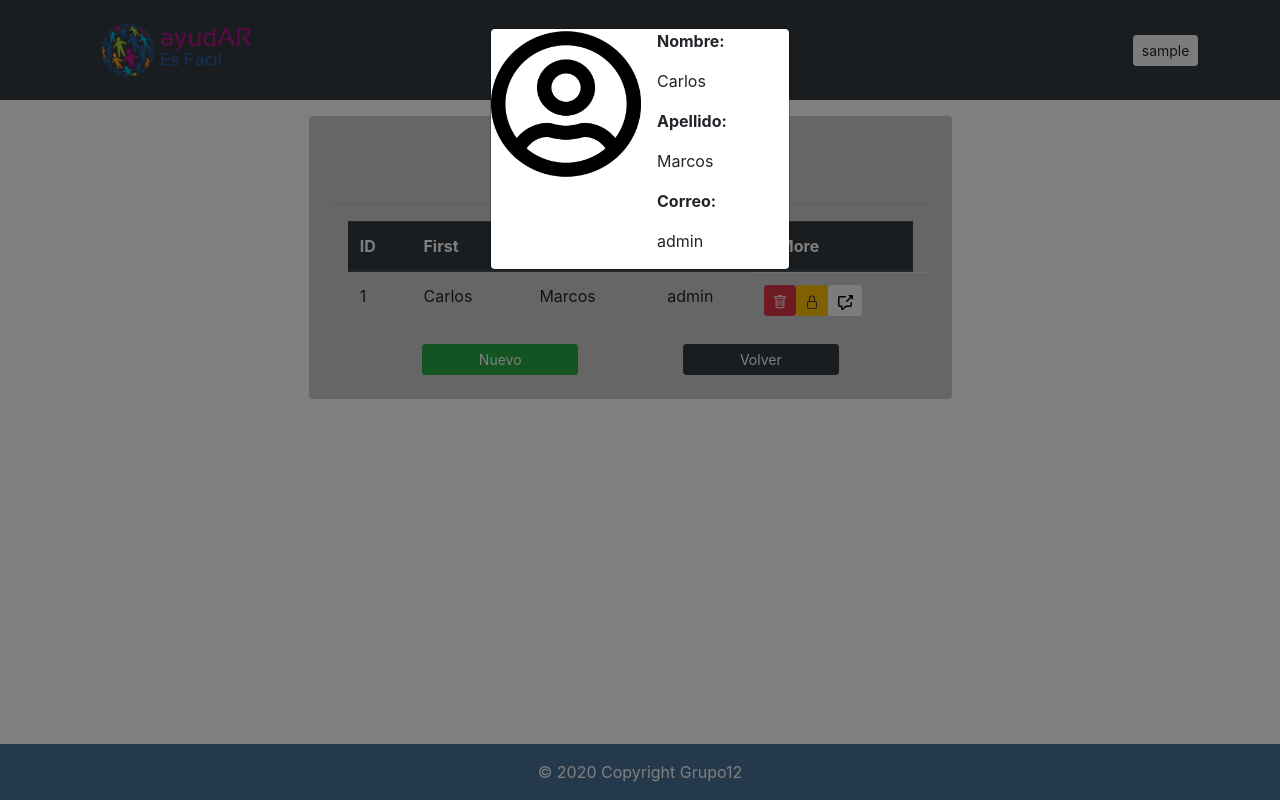
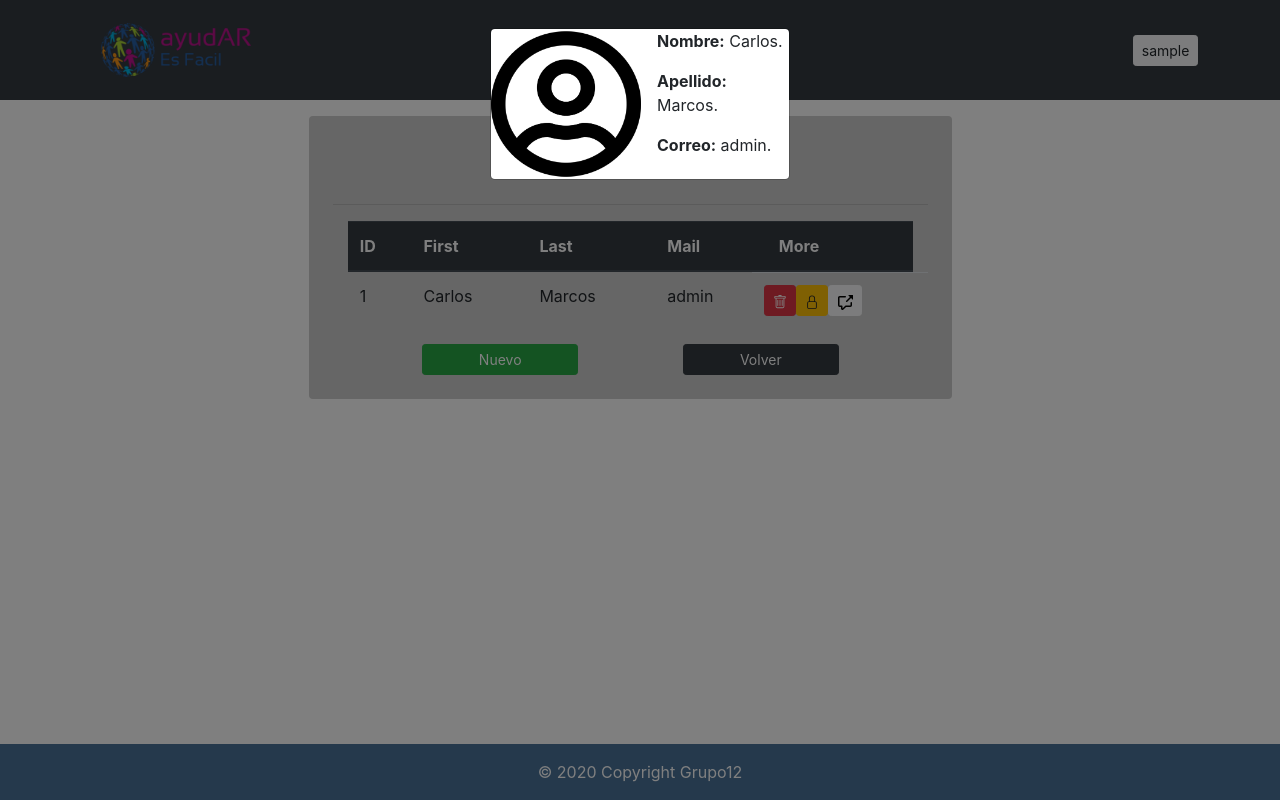
Before and after one commit to Cesar-Morales/software-project-2020, a Flask app: page /usuarios in a window 1280 px wide, after a click that opens the changed part. Run offline with Flask 2, Linux system fonts and the light colour scheme; a user stored in the database is signed in; data comes from the database, SQL or seed files in the repository; parts of the project's set-up code (start-up, migrations or seed data) failed here and were passed over; some libraries are stand-ins or nearby versions.

Commit message:
arreglosVarios

```diff
--- a/app/resources/user.py
+++ b/app/resources/user.py
@@ -64,14 +64,14 @@ def block():
 @login_required
 def activate():
     if User.activate(request.form):
-        flash("activado correctamente")
+        flash("Activado correctamente")
     return index()
 
 
 @login_required
 def trash():
     if User.trash(request.form):
-        flash("borrado correctamente")
+        flash("Borrado correctamente")
     else:
         flash("No puedes borrar a un administrador")
     return index()
--- a/app/templates/user/index.html
+++ b/app/templates/user/index.html
@@ -10,7 +10,7 @@
       <h1 style="text-align: center">Usuarios</h1>
       <hr>
       <div class="container">
-      <table class="table">
+      <table class="col-12 table">
         <thead class="thead-dark">
           <tr>
             <th scope="col">ID</th>
@@ -68,7 +68,7 @@
                       {% endif %}
                       <!-- BOTON MODAL -->
                       <button type="button" class="btn btn-light btn-sm" data-toggle="modal" id="{{user}}" data-target="#user{{user.id}}"><svg xmlns="http://www.w3.org/2000/svg" viewBox="0 0 16 16" width="16" height="16"><path fill-rule="evenodd" d="M16 1.25v4.146a.25.25 0 01-.427.177L14.03 4.03l-3.75 3.75a.75.75 0 11-1.06-1.06l3.75-3.75-1.543-1.543A.25.25 0 0111.604 1h4.146a.25.25 0 01.25.25zM2.75 3.5a.25.25 0 00-.25.25v7.5c0 .138.112.25.25.25h2a.75.75 0 01.75.75v2.19l2.72-2.72a.75.75 0 01.53-.22h4.5a.25.25 0 00.25-.25v-2.5a.75.75 0 111.5 0v2.5A1.75 1.75 0 0113.25 13H9.06l-2.573 2.573A1.457 1.457 0 014 14.543V13H2.75A1.75 1.75 0 011 11.25v-7.5C1 2.784 1.784 2 2.75 2h5.5a.75.75 0 010 1.5h-5.5z"></path></svg></button>
-                      <div class="modal fade" id="user{{user.id}}" tabindex="-1" role="dialog" aria-labelledby="mySmallModalLabel" aria-hidden="true">
+                      <div class="modal col-12 fade" id="user{{user.id}}" tabindex="-1" role="dialog" aria-labelledby="mySmallModalLabel" aria-hidden="true">
                         <div class="modal-dialog modal-sm" role="document">
                           <div class="modal-content">
                               <div class="media">
@@ -78,12 +78,9 @@
                                     <img width="150px" height="150px" src="{{url_for('static', filename='logos/noImage.png')}}" class="mr-3" alt="noImage">
                                   {% endif %}
                                   <div class="media-body">
-                                    <p><b>Nombre:</b></p>
-                                    <p class="mt-0">{{ user.first_name }}</p>
-                                    <p><b>Apellido:</b></p>
-                                    <p class="mt-0">{{ user.last_name }}</p>
-                                    <p><b>Correo:</b></p>
-                                    <p class="mt-0">{{ user.email }}</p>
+                                    <p class="mt-0"><b>Nombre:</b> {{ user.first_name }}.</p>
+                                    <p class="mt-0"><b>Apellido:</b> {{ user.last_name }}.</p>
+                                    <p class="mt-0"><b>Correo:</b> {{ user.email }}.</p>
                                   </div>
                                 </div>
                           </div>
```
